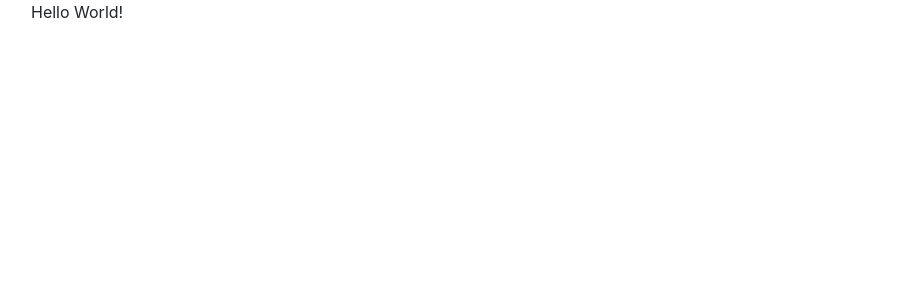
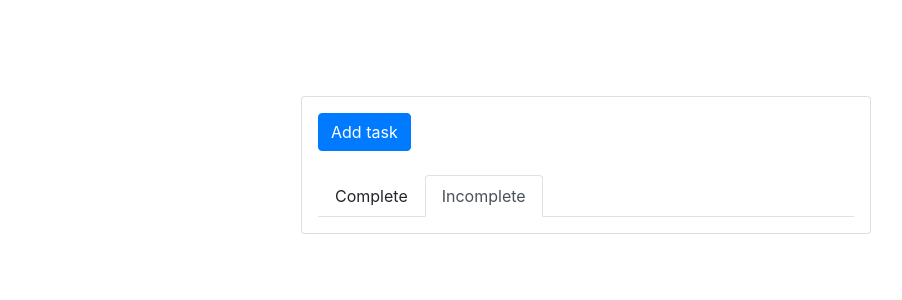
Before and after one commit to TRahulSam1997/python-typescript-app, a React (Create React App) app in the folder frontend/: page / in a window 1280 px wide. Shown: the top 300 px of the page, without its empty margins (54-956 px from the left). Built offline with nearby package versions, Linux system fonts and the light colour scheme.

Commit message:
types added

```diff
--- a/frontend/src/App.tsx
+++ b/frontend/src/App.tsx
@@ -113,9 +113,26 @@ class App extends React.Component <{}, { viewCompleted: Boolean, todoList: TodoI
 
   render() {
     return (
-      <div className="container">
-        <div>Hello World!</div>
-      </div>
+      <main className="container">
+        <h1 className="text-white text-uppercase text-center my-4">Todo app</h1>
+        <div className="row">
+          <div className="col-md-6 col-sm-10 mx-auto p-0">
+            <div className="card p-3">
+              <div className="mb-4">
+                <button
+                  className="btn btn-primary"
+                >
+                  Add task
+                </button>
+              </div>
+              {this.renderTabList()}
+              <ul className="list-group list-group-flush border-top-0">
+                {this.renderItems()}
+              </ul>
+            </div>
+          </div>
+        </div>
+      </main>
     );
   }
 }
```
